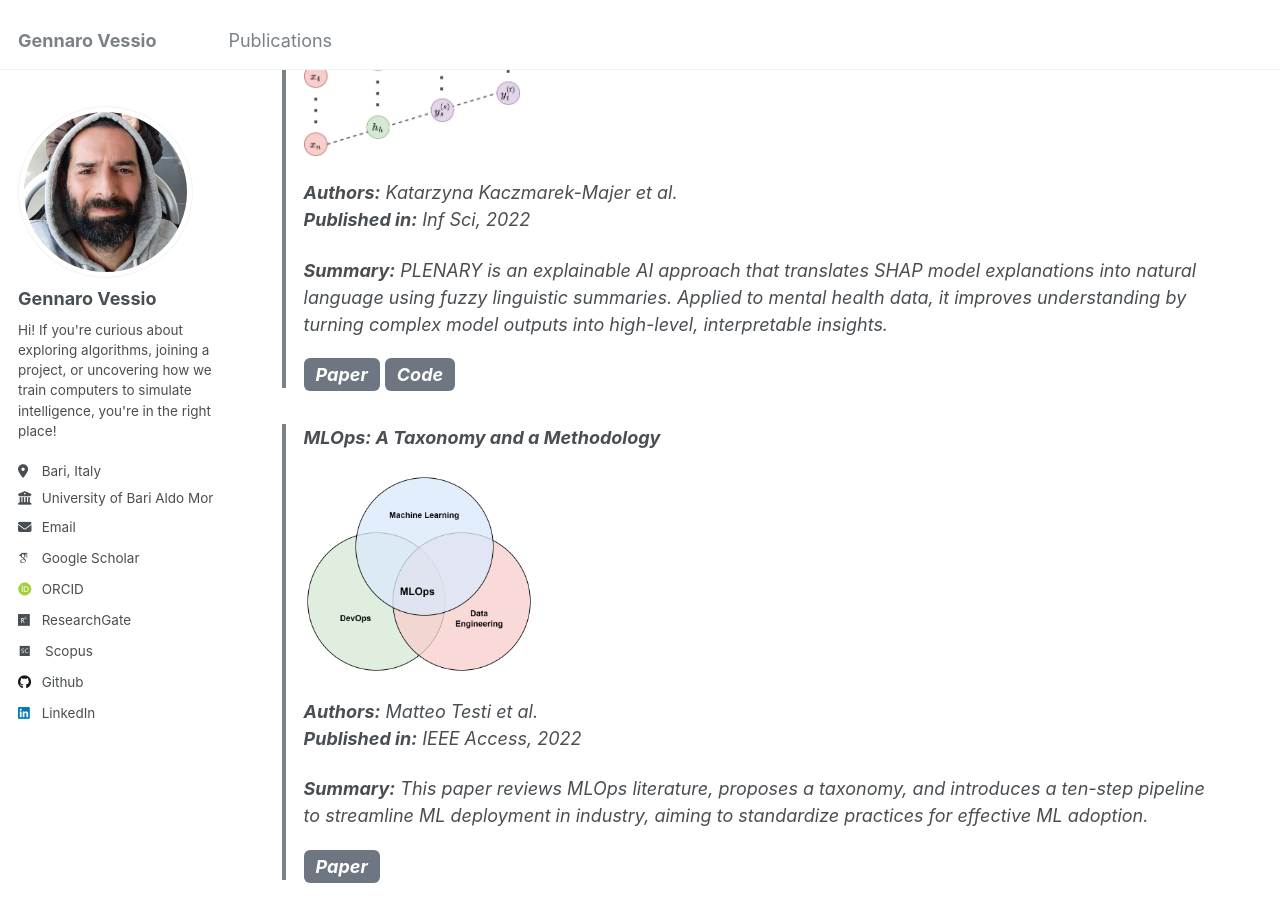
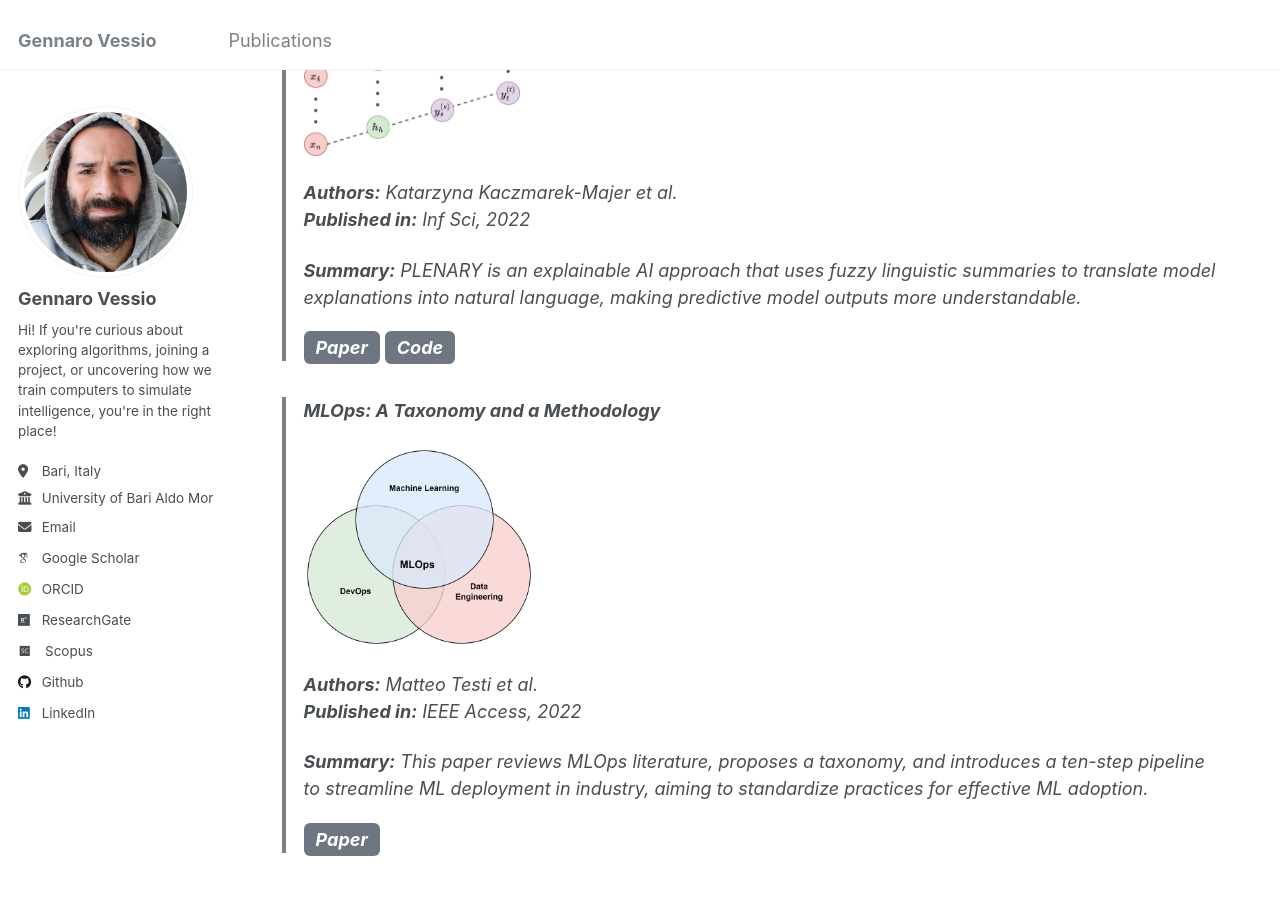
Before and after one commit to gvessio/gvessio.github.io, a Jekyll site: the page built from _pages/publications.md, in a window 1280 px wide and 900 px high, scrolled down 585 px. Built offline with Jekyll 4.4.1, drawn with Linux system fonts in a browser that asks for light colours; some web fonts are replaced.

Commit message:
New change

```diff
--- a/_pages/publications.md
+++ b/_pages/publications.md
@@ -25,7 +25,7 @@ For a complete list, please visit my [Google Scholar profile](https://scholar.go
 > **Authors:** Katarzyna Kaczmarek-Majer et al.
 > **Published in:** *Inf Sci*, 2022
 >
-> **Summary:** PLENARY is an explainable AI approach that translates SHAP model explanations into natural language using fuzzy linguistic summaries. Applied to mental health data, it improves understanding by turning complex model outputs into high-level, interpretable insights.
+> **Summary:** PLENARY is an explainable AI approach that uses fuzzy linguistic summaries to translate model explanations into natural language, making predictive model outputs more understandable.
 >
 > <a href="https://www.sciencedirect.com/science/article/pii/S0020025522011318" style="padding:6px 12px; background-color:#6e7781; color:white; text-decoration:none; border-radius:6px; font-weight:bold;">Paper</a>
 > <a href="https://github.com/ITPsychiatry/plenary" style="padding:6px 12px; background-color:#6e7781; color:white; text-decoration:none; border-radius:6px; font-weight:bold;">Code</a>
```
